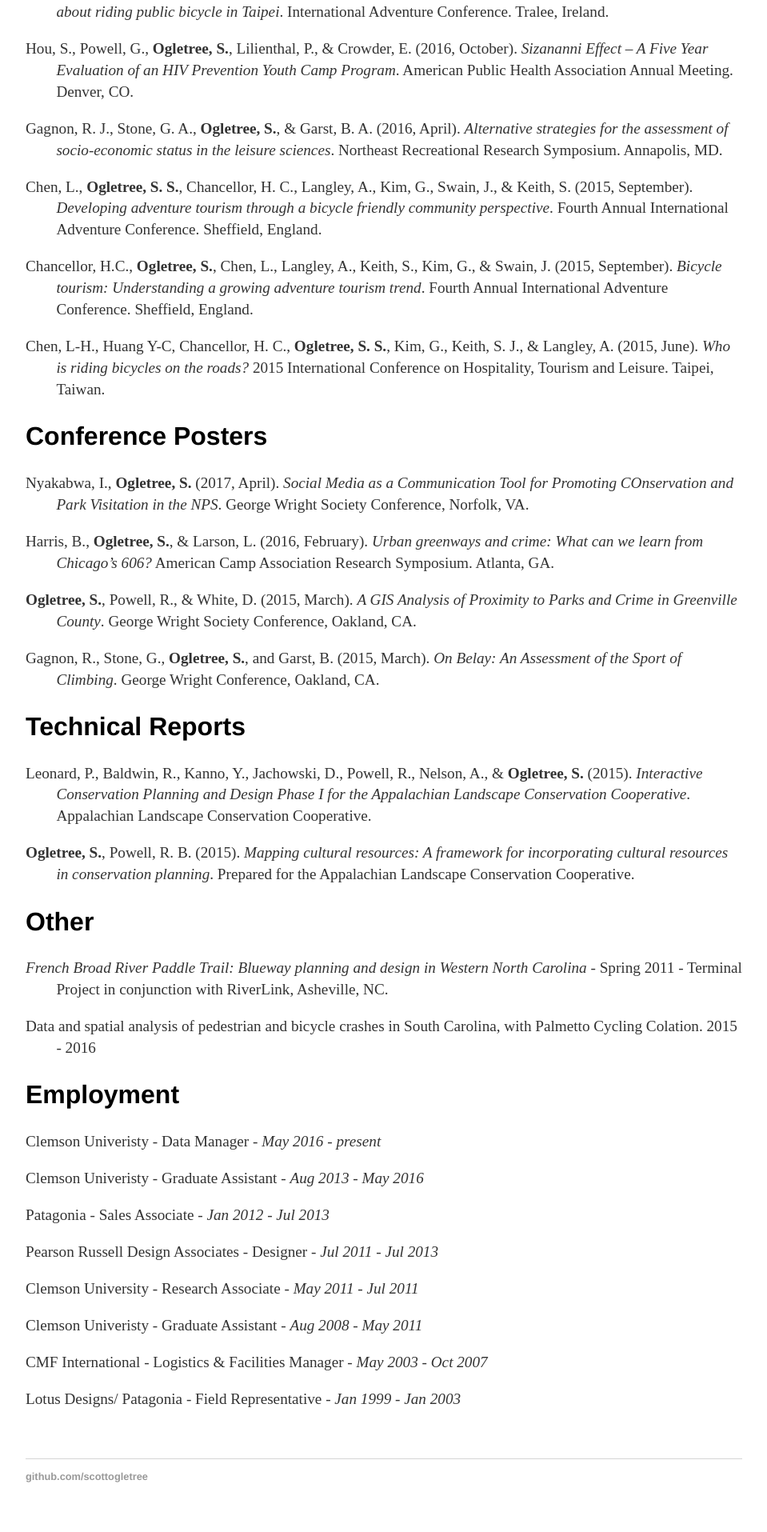
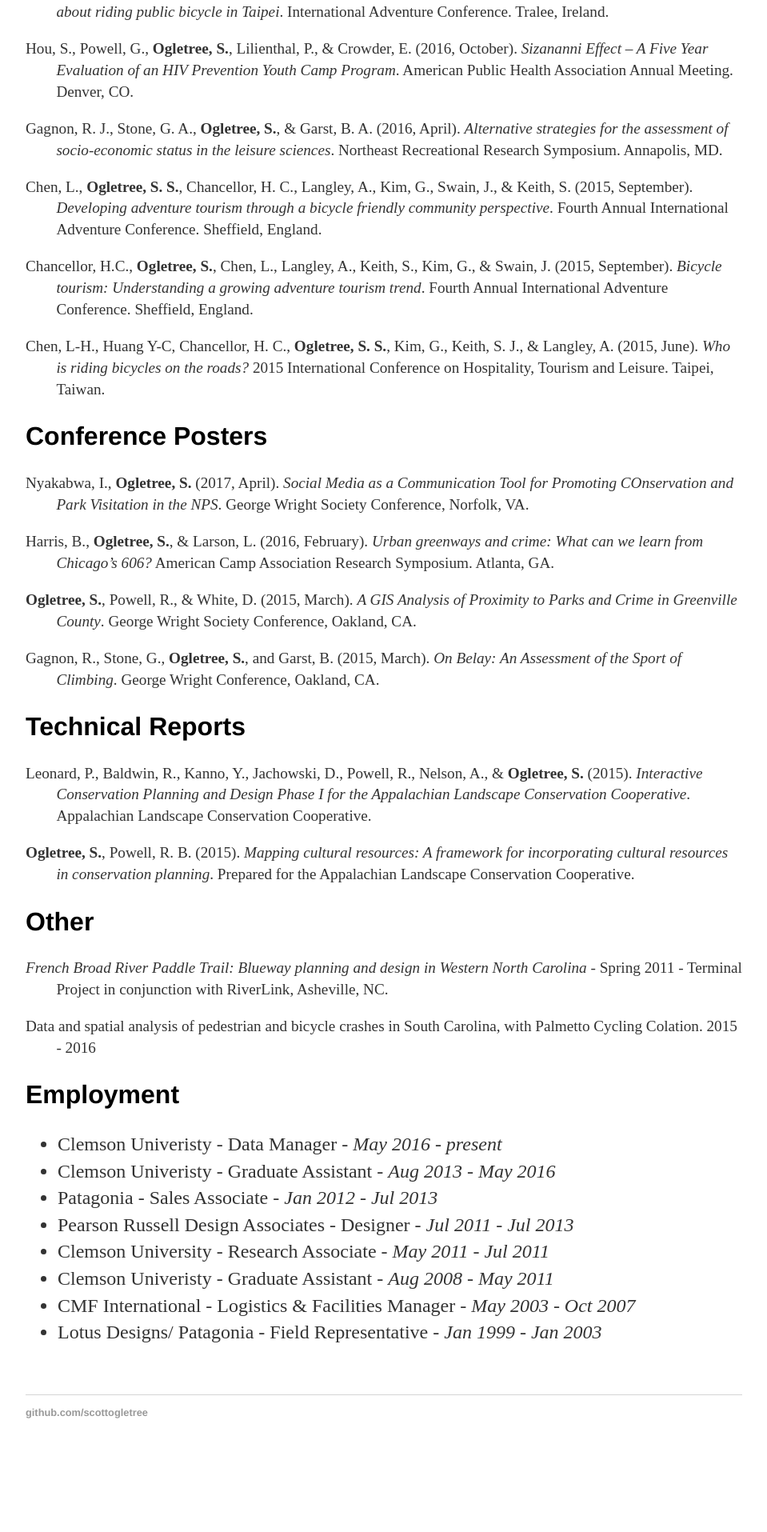
Before and after one commit to scottogletree/ogletrees.github.io, a Jekyll site: the page built from cv/index.html, in a window 1280 px wide. Shown: the part 1160-3075 px from the top of the page at 80% size, without its empty margins (160-1119 px from the left). Built offline with Jekyll 4.4.1, drawn with Linux system fonts in a browser that asks for light colours; after the commit the page ends 2994 px from its top, so only the background shows below that.

Commit message:
Update index.html

```diff
--- a/cv/index.html
+++ b/cv/index.html
@@ -63,15 +63,16 @@
 
 		<!-- <h2>Other</h2> -->
 		<h2>Employment</h2>
-		<p>Clemson Univeristy - Data Manager - <em>May 2016 - present</em></p>
-		<p>Clemson Univeristy - Graduate Assistant - <em>Aug 2013 - May 2016</em></p>
-		<p>Patagonia - Sales Associate - <em>Jan 2012 - Jul 2013</em></p>
-		<p>Pearson Russell Design Associates - Designer - <em>Jul 2011 - Jul 2013</em></p>
-		<p>Clemson University - Research Associate - <em>May 2011 - Jul 2011</em></p>
-		<p>Clemson Univeristy - Graduate Assistant - <em>Aug 2008 - May 2011</em></p>
-		<p>CMF International - Logistics & Facilities Manager - <em>May 2003 - Oct 2007</em></p>
-		<p>Lotus Designs/ Patagonia - Field Representative - <em> Jan 1999 - Jan 2003</em>
-
+		<ul>
+		<li>Clemson Univeristy - Data Manager - <em>May 2016 - present</em></li>
+		<li>Clemson Univeristy - Graduate Assistant - <em>Aug 2013 - May 2016</em></li>
+		<li>Patagonia - Sales Associate - <em>Jan 2012 - Jul 2013</em></li>
+		<li>Pearson Russell Design Associates - Designer - <em>Jul 2011 - Jul 2013</em></li>
+		<li>Clemson University - Research Associate - <em>May 2011 - Jul 2011</em></li>
+		<li>Clemson Univeristy - Graduate Assistant - <em>Aug 2008 - May 2011</em></li>
+		<li>CMF International - Logistics & Facilities Manager - <em>May 2003 - Oct 2007</em></li>
+		<li>Lotus Designs/ Patagonia - Field Representative - <em> Jan 1999 - Jan 2003</em></li>
+		</ul>
 	</div>
 
 
```
